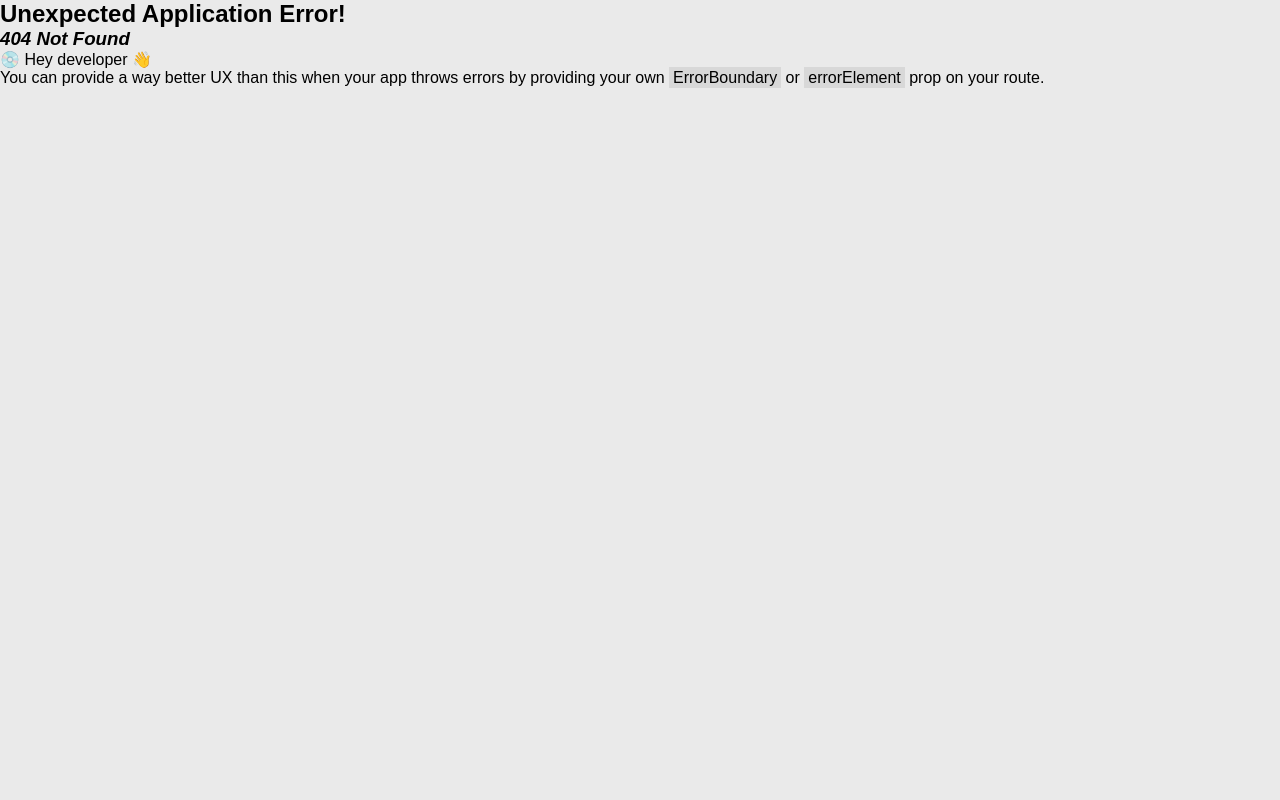
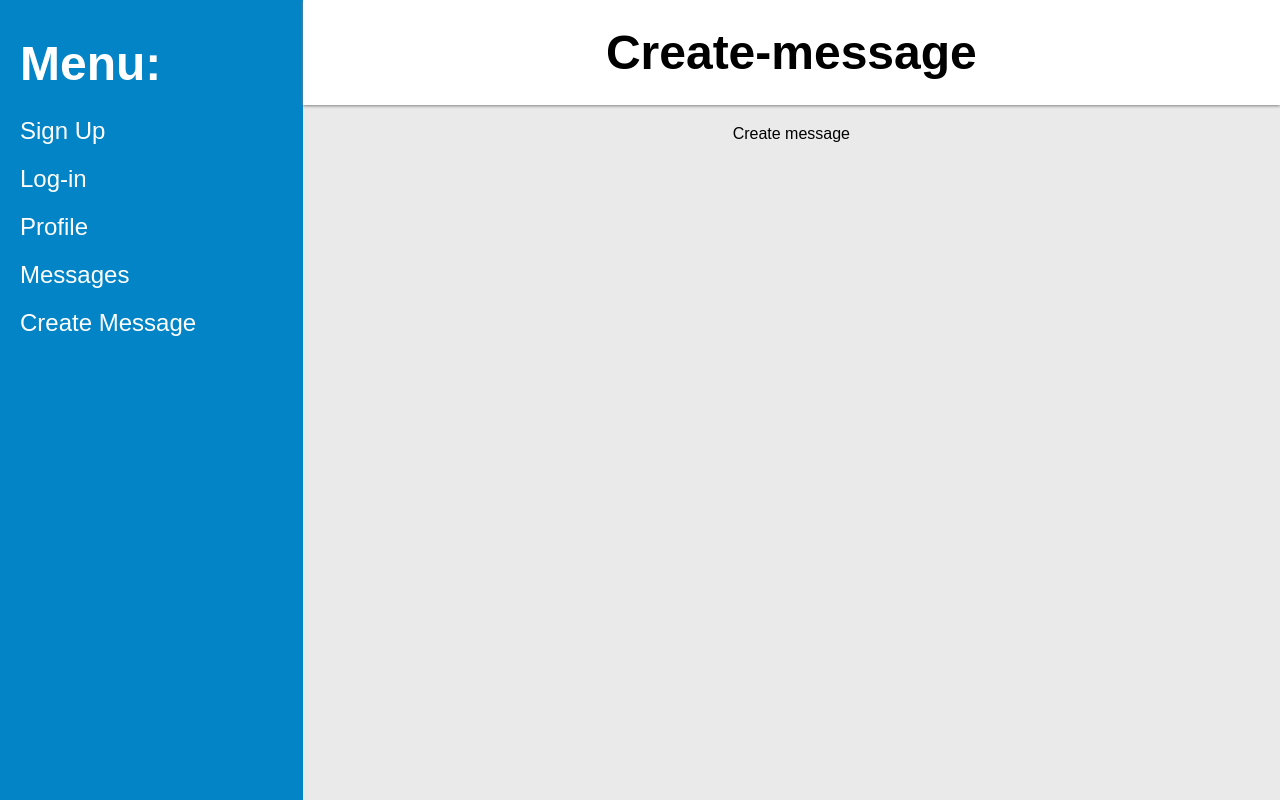
Before and after one commit to BigWojtek7/messaging-app-frontend, a React (Vite) app: page /create-message in a window 1280 px wide. Before the commit this address had no page. Built offline with nearby package versions, Linux system fonts and the light colour scheme.

Commit message:
Add CreateMessage component

```diff
--- /dev/null
+++ b/src/components/CreateMessage/CreateMessage.jsx
@@ -0,0 +1,7 @@
+function CreateMessage(){
+  return(
+    <p>Create message</p>
+  )
+}
+
+export default CreateMessage
--- a/src/components/Sidebar/Sidebar.jsx
+++ b/src/components/Sidebar/Sidebar.jsx
@@ -11,6 +11,15 @@ function Header() {
         <li>
           <Link to="login">Log-in</Link>
         </li>
+        <li>
+          <Link to="profile">Profile</Link>
+        </li>
+        <li>
+          <Link to="messages">Messages</Link>
+        </li>
+        <li>
+          <Link to="create-message">Create Message</Link>
+        </li>
       </ul>
     </div>
   );
--- a/src/components/Sidebar/Sidebar.module.css
+++ b/src/components/Sidebar/Sidebar.module.css
@@ -8,6 +8,12 @@
   gap: 0.5em;
 }
 
+.sidebar ul{
+  display: flex;
+  flex-direction: column;
+  gap: 10px
+}
+
 .sidebar a {
   color: inherit;
   text-decoration: inherit;
```
Also changed, not shown: src/routes.jsx (+6 -1 lines).
